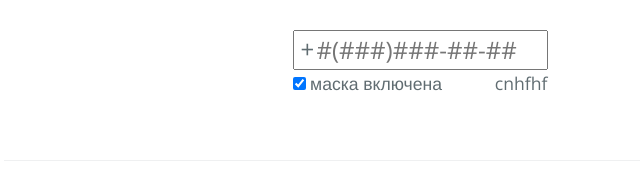
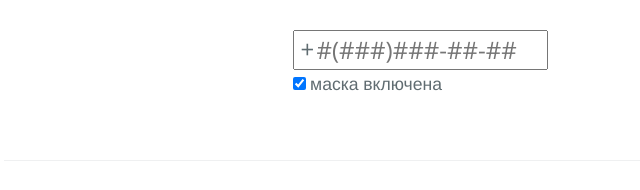
Before and after one commit to Rigwarl/inputmask, a plain HTML site: page index.html in a window 1280 px wide. Shown: the part 455-645 px from the top of the page, 220-860 px from the left. Drawn offline with nearby package versions, Linux system fonts and the light colour scheme.

Commit message:
fix id and class

```diff
--- a/index.html
+++ b/index.html
@@ -24,7 +24,7 @@
 
       <div class="phone-wrapper phone-wrapper-plus">
         <input class="phone" type="tel" id="phone" placeholder="#(###)###-##-##">
-        <p class="desc" id="desc">cnhfhf</p>
+        <p class="descr" id="descr"></p>
         <input type="checkbox" id="toggle" checked>
         <label for="toggle">маска включена</label>
       </div>
--- a/stylesheets/style.css
+++ b/stylesheets/style.css
@@ -28,7 +28,7 @@
 	top: 1px;
 	font-size: 24px;
 }
-.desc{
+.descr{
 	position: absolute;
 	right: 0;
 	margin: 0;
```
